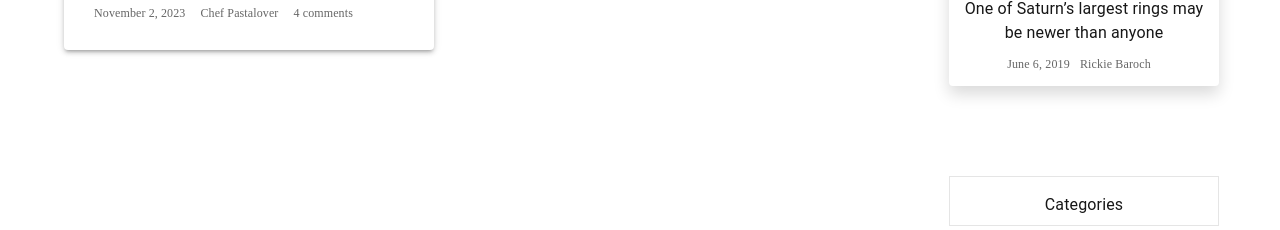
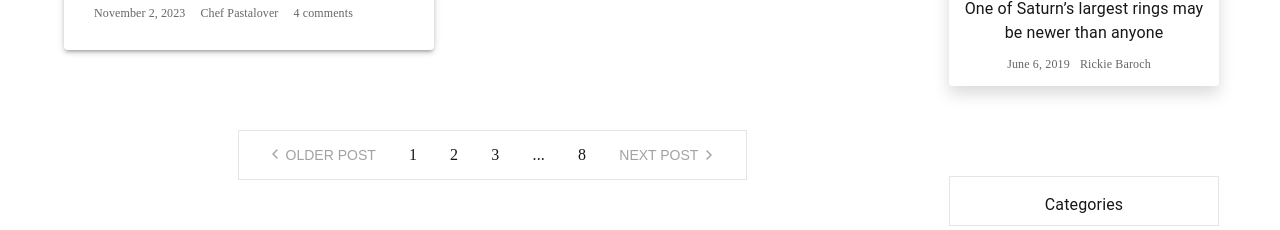
Before and after one commit to FluffyClaws/react-fashion-blog, a React (Create React App) app: page /recipes in a window 1280 px wide. Shown: the part 1660-1890 px from the top of the page. Built offline with nearby package versions, Linux system fonts and the light colour scheme.

Commit message:
pagenavigation for RecipesPagej

```diff
--- a/src/pages/RecipesPage.tsx
+++ b/src/pages/RecipesPage.tsx
@@ -8,6 +8,7 @@ import LeftBar from "../components/Main/LeftBar";
 import "./RecipesPage.scss";
 import BottomMenu from "../components/Main/BottomMenu";
 import BottomSocial from "../components/Main/BottomSocial";
+import PageNavigation from "../components/Main/PageNavigation";
 
 const RecipesPage: React.FC = () => {
   return (
@@ -29,6 +30,7 @@ const RecipesPage: React.FC = () => {
                 />
               ))}
             </Box>
+            <PageNavigation />
           </Grid>
           <Grid item xs={12} md={3}>
             <LeftBar />
```
